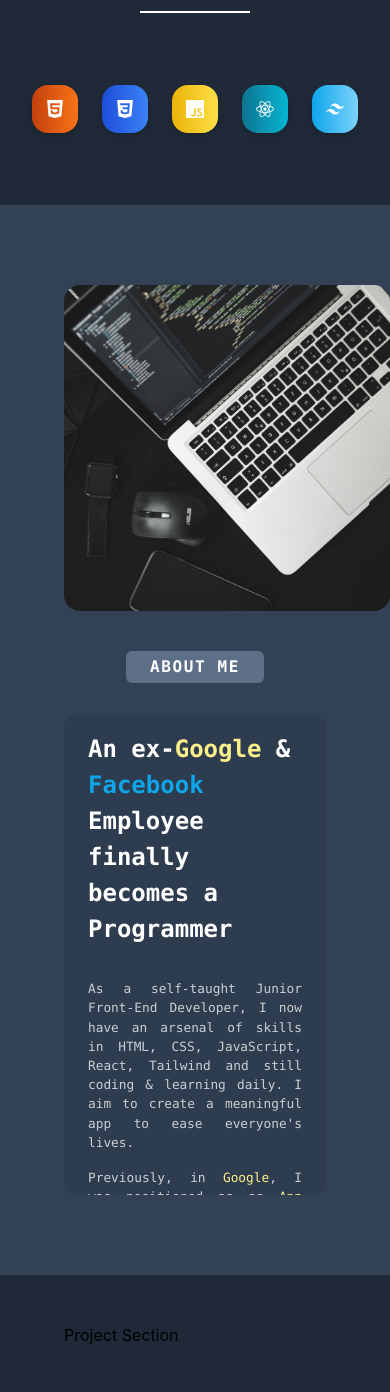
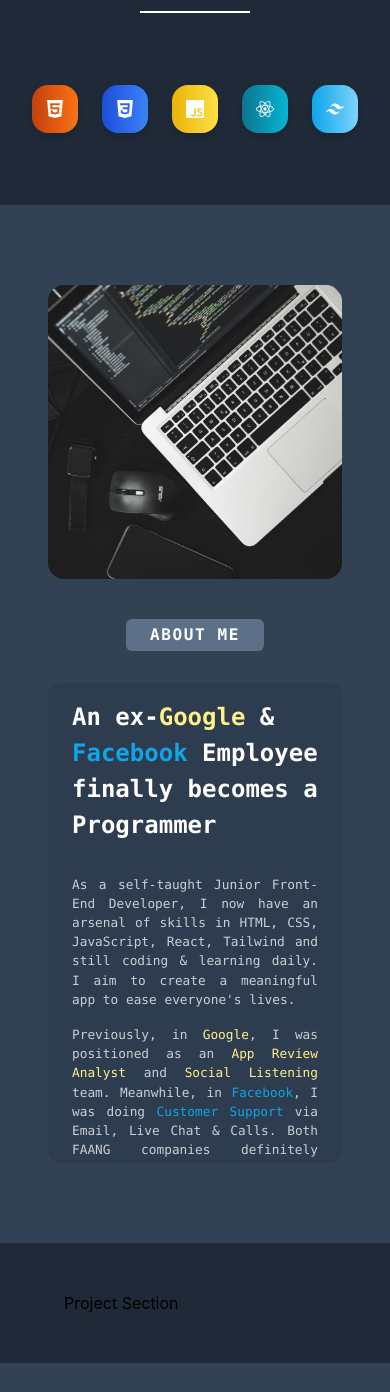
Before and after one commit to solahidris/PP02-Portfolio, a React (Create React App) app: page / in a window 390 px wide. Shown: the part 734-2126 px from the top of the page. Built offline with nearby package versions, Linux system fonts and the light colour scheme.

Commit message:
adjust mac 2

```diff
--- a/src/App.js
+++ b/src/App.js
@@ -60,14 +60,14 @@
       <div className="px-[2rem] py-[5rem] lg:px-[8rem] bg-slate-700">
         <div className="flex flex-col lg:flex-row-reverse">
             {/* Macbook Pic */}
-          <img src={macbookpic} className="mx-[2rem] lg:mx-[1rem] rounded-2xl aspect-square lg:w-[30%] lg:h-[30%] w-[100%] h:[100%] lg:self-center" alt="macpic" />
+          <img src={macbookpic} className="mx-[0rem] lg:mx-[1rem] rounded-2xl aspect-square lg:w-[30%] lg:h-[30%] w-[90%] h:[90%] self-center lg:self-center" alt="macpic" />
           <div className="lg:py-[2.5rem]">
               {/* Title */}
             <div className="flex justify-center">
               <p className="lg:mt-0 mt-[2.5rem] tracking-widest font-mono font-bold text-white bg-blue-200/30 px-[1.5rem] py-[0.25rem] rounded-md">ABOUT ME</p>
             </div>
               {/* Employment History */}
-            <div className="lg:px-[4rem] bg-slate-800/20 mx-[2rem] px-[1.5rem] py-[1rem] mt-[2rem] rounded-xl overflow-y-auto h-[30rem] lg:h-[100%]">
+            <div className="lg:px-[4rem] bg-slate-800/20 mx-[1rem] px-[1.5rem] py-[1rem] mt-[2rem] rounded-xl overflow-y-auto h-[30rem] lg:h-[100%]">
               <p className="text-left font-mono font-bold text-[1.5rem] text-white">An ex-<a href="#" class="text-yellow-200 pointer-events-none">Google</a> & <a href="#" class="text-sky-500 pointer-events-none">Facebook</a> Employee finally becomes a Programmer</p>
               <p className="text-justify mt-[2rem] font-mono text-[0.8rem] text-gray-100/80 ">As a self-taught Junior Front-End Developer, I now have an arsenal of skills in HTML, CSS, JavaScript, React, Tailwind and still coding & learning daily. I aim to create a meaningful app to ease everyone's lives.</p>
               <p className="text-justify mt-[1rem] font-mono text-[0.8rem] text-gray-100/80">Previously, in <a href="#" class="text-yellow-200 pointer-events-none">Google</a>, I was positioned as an <a href="#" class="text-yellow-200 pointer-events-none">App Review Analyst</a> and <a href="#" class="text-yellow-200 pointer-events-none">Social Listening</a> team. Meanwhile, in <a href="#" class="text-sky-500 pointer-events-none">Facebook</a>, I was doing <a href="#" class="text-sky-500 pointer-events-none">Customer Support</a> via Email, Live Chat & Calls. Both FAANG companies definitely taught me a lot about IT and gave me the drive to chase my dream in becoming a programmer.</p>
```
